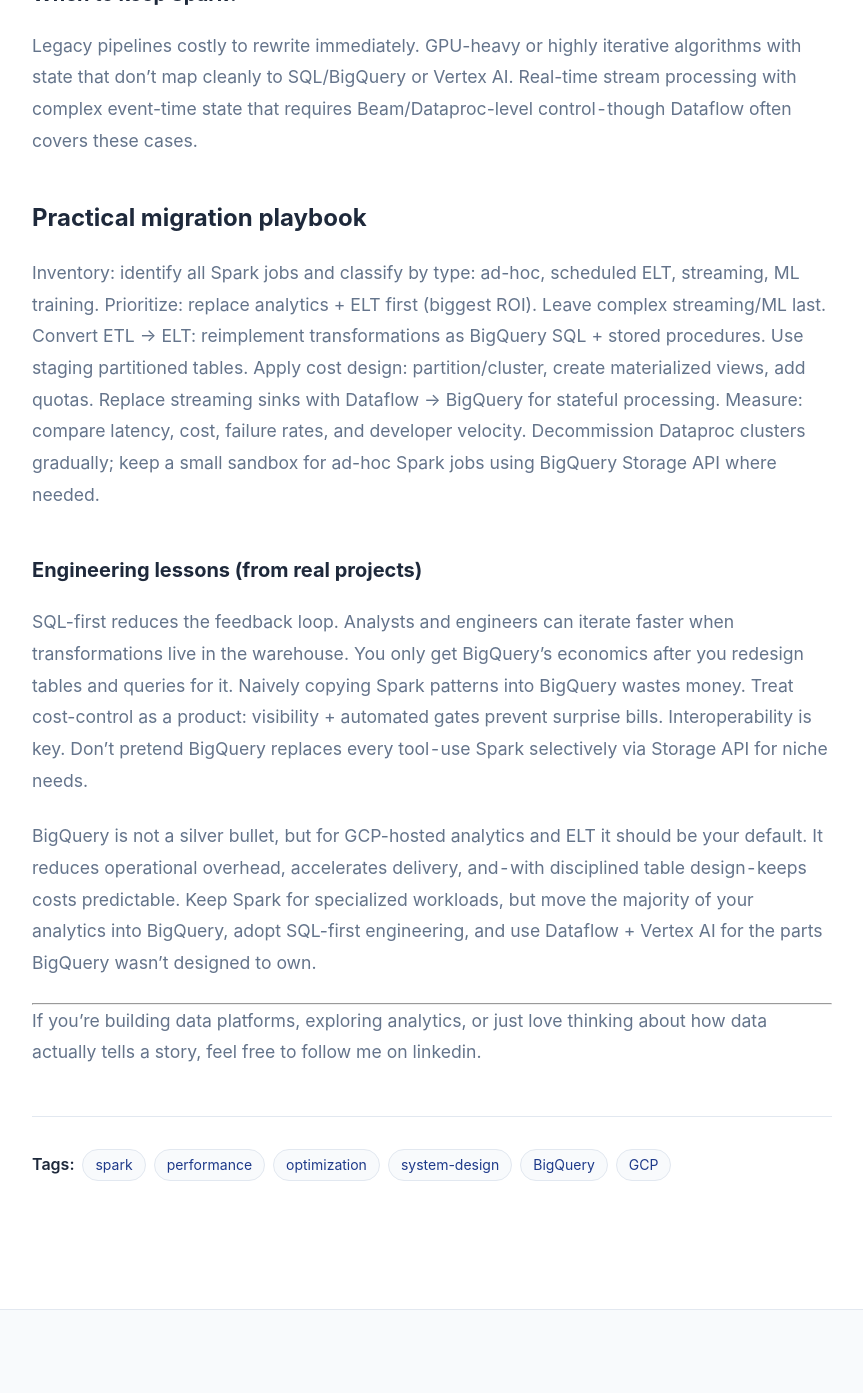
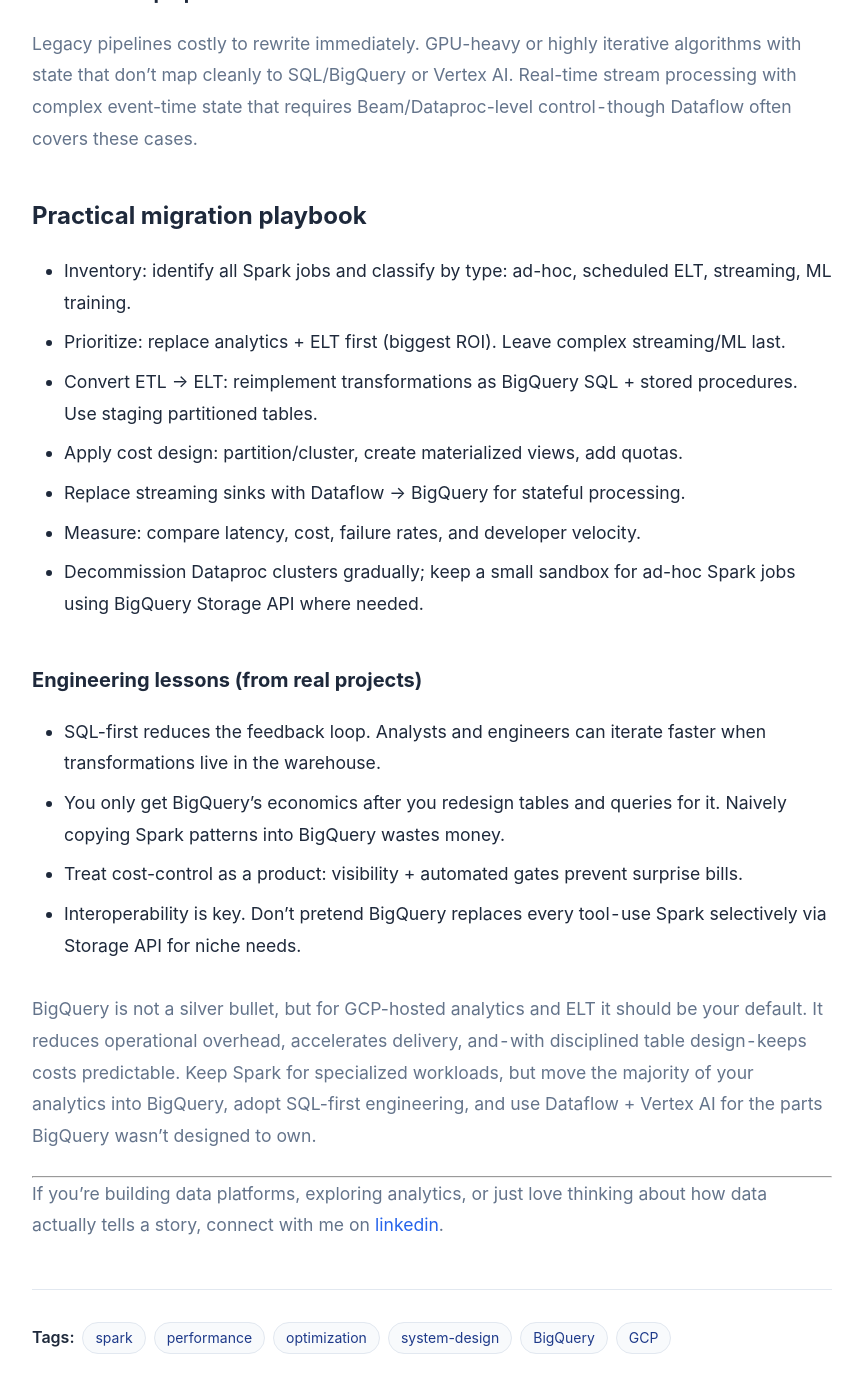
Before and after one commit to eerla/data-engineering-blog, a Jekyll site: the page built from _posts/2024-01-15-stop-overusing-spark.md, in a window 1280 px wide and 1400 px high, scrolled down 5811 px. Shown: the top 1393 px of the window, without its empty margins (208-1071 px from the left). Built offline with Jekyll 4.4.1, drawn with Linux system fonts in a browser that asks for light colours.

Commit message:
Update 2024-01-15-stop-overusing-spark.md

```diff
--- a/_posts/2024-01-15-stop-overusing-spark.md
+++ b/_posts/2024-01-15-stop-overusing-spark.md
@@ -4,11 +4,6 @@
 date: 2024-01-15
 categories: data-engineering
 tags: [spark, performance, optimization, system-design, BigQuery, GCP]
----
-
-<!-- PASTE YOUR MEDIUM CONTENT HERE -->
-
-
 ---
 
 
@@ -145,22 +140,22 @@
 Real-time stream processing with complex event-time state that requires Beam/Dataproc-level control - though Dataflow often covers these cases.
 
 ### Practical migration playbook
-Inventory: identify all Spark jobs and classify by type: ad-hoc, scheduled ELT, streaming, ML training.
-Prioritize: replace analytics + ELT first (biggest ROI). Leave complex streaming/ML last.
-Convert ETL -> ELT: reimplement transformations as BigQuery SQL + stored procedures. Use staging partitioned tables.
-Apply cost design: partition/cluster, create materialized views, add quotas.
-Replace streaming sinks with Dataflow -> BigQuery for stateful processing.
-Measure: compare latency, cost, failure rates, and developer velocity.
-Decommission Dataproc clusters gradually; keep a small sandbox for ad-hoc Spark jobs using BigQuery Storage API where needed.
+- Inventory: identify all Spark jobs and classify by type: ad-hoc, scheduled ELT, streaming, ML training.
+- Prioritize: replace analytics + ELT first (biggest ROI). Leave complex streaming/ML last.
+- Convert ETL -> ELT: reimplement transformations as BigQuery SQL + stored procedures. Use staging partitioned tables.
+- Apply cost design: partition/cluster, create materialized views, add quotas.
+- Replace streaming sinks with Dataflow -> BigQuery for stateful processing.
+- Measure: compare latency, cost, failure rates, and developer velocity.
+- Decommission Dataproc clusters gradually; keep a small sandbox for ad-hoc Spark jobs using BigQuery Storage API where needed.
 
 #### Engineering lessons (from real projects)
-SQL-first reduces the feedback loop. Analysts and engineers can iterate faster when transformations live in the warehouse.
-You only get BigQuery's economics after you redesign tables and queries for it. Naively copying Spark patterns into BigQuery wastes money.
-Treat cost-control as a product: visibility + automated gates prevent surprise bills.
-Interoperability is key. Don't pretend BigQuery replaces every tool - use Spark selectively via Storage API for niche needs.
+- SQL-first reduces the feedback loop. Analysts and engineers can iterate faster when transformations live in the warehouse.
+- You only get BigQuery's economics after you redesign tables and queries for it. Naively copying Spark patterns into BigQuery wastes money.
+- Treat cost-control as a product: visibility + automated gates prevent surprise bills.
+- Interoperability is key. Don't pretend BigQuery replaces every tool - use Spark selectively via Storage API for niche needs.
 
 BigQuery is not a silver bullet, but for GCP-hosted analytics and ELT it should be your default. It reduces operational overhead, accelerates delivery, and - with disciplined table design - keeps costs predictable. Keep Spark for specialized workloads, but move the majority of your analytics into BigQuery, adopt SQL-first engineering, and use Dataflow + Vertex AI for the parts BigQuery wasn't designed to own.
 
 ---
 
-If you're building data platforms, exploring analytics, or just love thinking about how data actually tells a story, feel free to follow me on linkedin.
+If you're building data platforms, exploring analytics, or just love thinking about how data actually tells a story, connect with me on [linkedin](https://www.linkedin.com/in/guru-e/).
```
